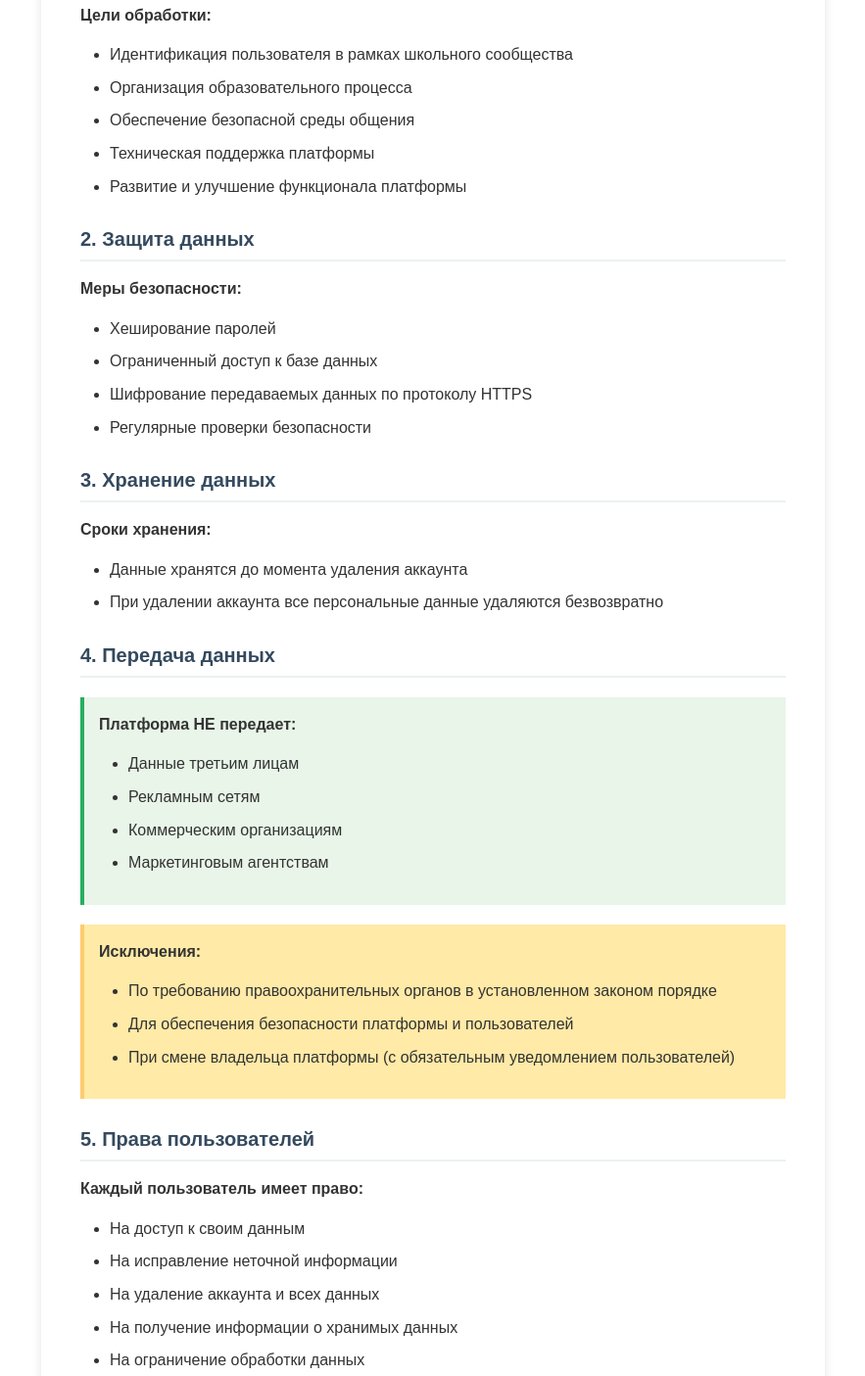
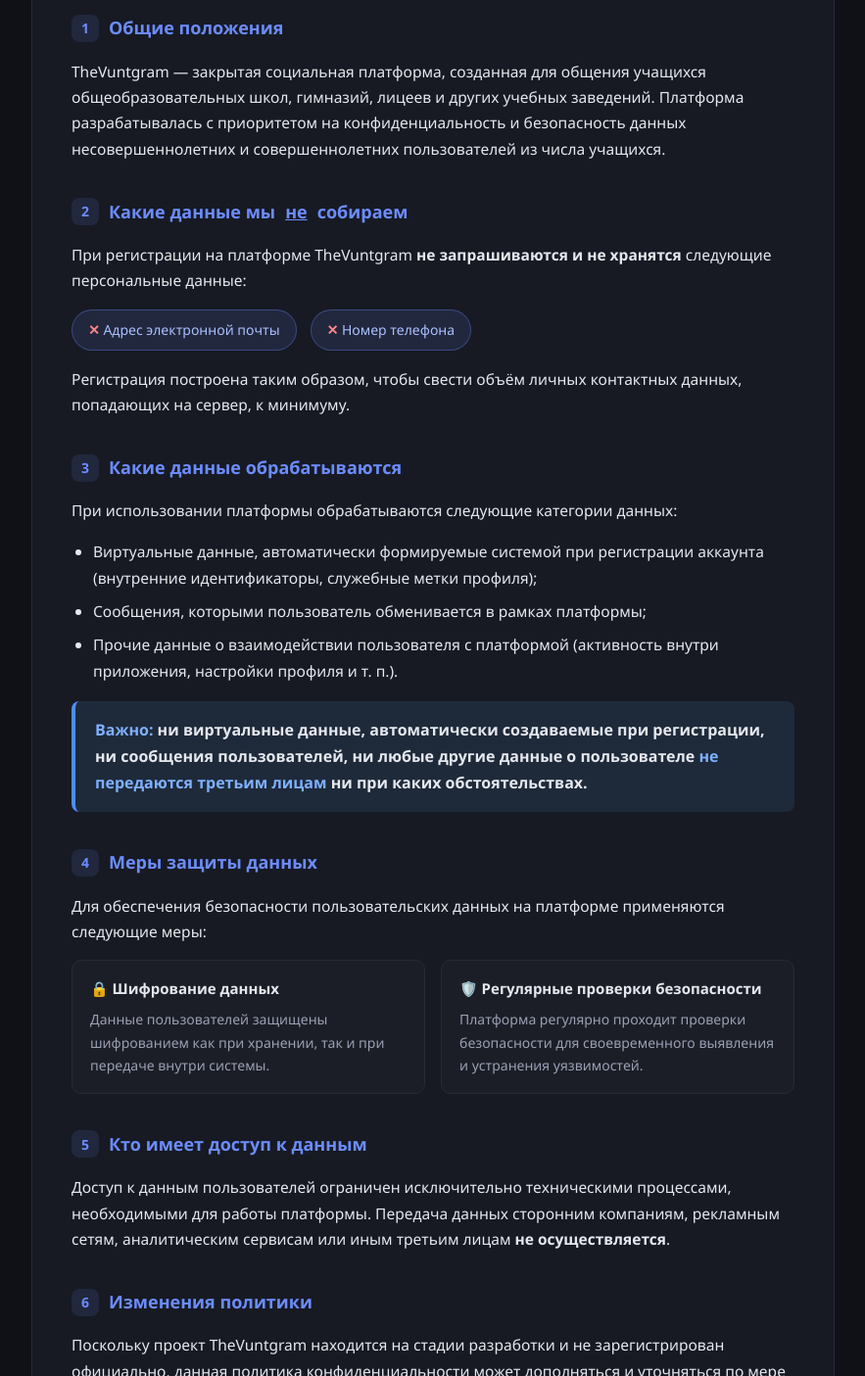
Before and after one commit to KrisRush111/politica, a plain HTML site: page index.html in a window 1280 px wide. Shown: the part 348-1753 px from the top of the page at 98% size, without its empty margins (198-1081 px from the left). Drawn offline with Linux system fonts and the light colour scheme.

Commit message:
Update index.html

```diff
--- a/index.html
+++ b/index.html
@@ -3,59 +3,107 @@
 <head>
 <meta charset="UTF-8">
 <meta name="viewport" content="width=device-width, initial-scale=1.0">
-    <title>Политика конфиденциальности - TheVuntgram</title>
+<title>Политика конфиденциальности — TheVuntgram</title>
 <style>
-        * {
-            margin: 0;
-            padding: 0;
-            box-sizing: border-box;
+    :root {
+        --bg: #0f1117;
+        --card: #171a23;
+        --accent: #6c8cff;
+        --accent-soft: rgba(108, 140, 255, 0.12);
+        --text: #e6e8ef;
+        --text-muted: #9aa0b4;
+        --border: #262a38;
+        --highlight-bg: #1e2a3a;
+        --highlight-border: #4d8dff;
     }
 
+    * { box-sizing: border-box; }
+
     body {
-            font-family: 'Arial', sans-serif;
-            line-height: 1.6;
-            color: #333;
-            background-color: #ffffff;
-            padding: 20px;
+        margin: 0;
+        font-family: 'Segoe UI', Roboto, Arial, sans-serif;
+        background: var(--bg);
+        color: var(--text);
+        line-height: 1.7;
+        padding: 40px 20px;
     }
 
-        .container {
-            max-width: 800px;
+    .wrapper {
+        max-width: 820px;
         margin: 0 auto;
-            background: white;
-            padding: 40px;
-            box-shadow: 0 0 10px rgba(0,0,0,0.1);
+    }
+
+    header {
+        text-align: center;
+        margin-bottom: 40px;
+    }
+
+    .logo {
+        display: inline-block;
+        font-size: 28px;
+        font-weight: 700;
+        color: var(--accent);
+        letter-spacing: 0.5px;
+        margin-bottom: 8px;
+    }
+
+    header p {
+        color: var(--text-muted);
+        font-size: 15px;
+        margin: 0;
+    }
+
+    .card {
+        background: var(--card);
+        border: 1px solid var(--border);
+        border-radius: 14px;
+        padding: 36px 40px;
     }
 
     h1 {
-            color: #2c3e50;
-            text-align: center;
-            margin-bottom: 30px;
-            font-size: 28px;
+        font-size: 24px;
+        margin-top: 0;
+        margin-bottom: 8px;
+    }
+
+    .subtitle {
+        color: var(--text-muted);
+        font-size: 14px;
+        margin-bottom: 32px;
+        border-bottom: 1px solid var(--border);
+        padding-bottom: 24px;
     }
 
     h2 {
-            color: #34495e;
-            margin: 25px 0 15px 0;
-            font-size: 20px;
-            border-bottom: 2px solid #ecf0f1;
-            padding-bottom: 5px;
+        font-size: 18px;
+        color: var(--accent);
+        margin-top: 36px;
+        margin-bottom: 14px;
+        display: flex;
+        align-items: center;
+        gap: 10px;
     }
 
-        h3 {
-            color: #2c3e50;
-            margin: 20px 0 10px 0;
-            font-size: 16px;
+    h2 .num {
+        display: inline-flex;
+        align-items: center;
+        justify-content: center;
+        min-width: 28px;
+        height: 28px;
+        background: var(--accent-soft);
+        border-radius: 8px;
+        font-size: 14px;
+        color: var(--accent);
     }
 
-        p {
-            margin-bottom: 15px;
-            text-align: justify;
+    p, li {
+        font-size: 15.5px;
+        color: var(--text);
     }
 
     ul {
-            margin: 15px 0;
-            padding-left: 30px;
+        padding-left: 22px;
+        margin: 12px 0;
     }
 
     li {
@@ -63,148 +111,170 @@
     }
 
     .highlight {
-            background-color: #e8f5e8;
-            padding: 15px;
-            border-left: 4px solid #27ae60;
-            margin: 20px 0;
+        background: var(--highlight-bg);
+        border-left: 4px solid var(--highlight-border);
+        padding: 16px 20px;
+        border-radius: 8px;
+        margin: 18px 0;
+        font-weight: 600;
     }
 
-        .warning {
-            background-color: #ffeaa7;
-            padding: 15px;
-            border-left: 4px solid #fdcb6e;
-            margin: 20px 0;
+    .highlight strong {
+        color: #7fb0ff;
     }
 
-        .date {
-            text-align: right;
-            color: #7f8c8d;
-            font-style: italic;
-            margin-top: 30px;
+    .no-collect {
+        display: flex;
+        gap: 14px;
+        flex-wrap: wrap;
+        margin: 16px 0;
     }
 
-        .back-button {
-            display: inline-block;
-            background: #3498db;
-            color: white;
-            padding: 10px 20px;
-            text-decoration: none;
-            border-radius: 5px;
-            margin-top: 20px;
+    .pill {
+        background: var(--accent-soft);
+        border: 1px solid rgba(108,140,255,0.35);
+        color: #a9c0ff;
+        padding: 8px 16px;
+        border-radius: 999px;
+        font-size: 14px;
+        font-weight: 500;
     }
 
-        .back-button:hover {
-            background: #2980b9;
+    .pill::before {
+        content: "✕ ";
+        color: #ff8585;
+        font-weight: 700;
     }
 
-        .contact-info {
-            background: #f8f9fa;
-            padding: 20px;
-            border-radius: 5px;
-            margin: 20px 0;
+    .security-grid {
+        display: grid;
+        grid-template-columns: 1fr 1fr;
+        gap: 16px;
+        margin: 16px 0;
+    }
+
+    .security-item {
+        background: rgba(255,255,255,0.02);
+        border: 1px solid var(--border);
+        border-radius: 10px;
+        padding: 16px 18px;
+    }
+
+    .security-item .title {
+        font-weight: 600;
+        color: var(--text);
+        margin-bottom: 6px;
+        font-size: 15px;
+    }
+
+    .security-item .desc {
+        color: var(--text-muted);
+        font-size: 14px;
+        margin: 0;
+    }
+
+    footer {
+        text-align: center;
+        margin-top: 30px;
+        color: var(--text-muted);
+        font-size: 13px;
+    }
+
+    @media (max-width: 600px) {
+        .card { padding: 26px 22px; }
+        .security-grid { grid-template-columns: 1fr; }
     }
 </style>
 </head>
 <body>
-    <div class="container">
-        <h1>ПОЛИТИКА КОНФИДЕНЦИАЛЬНОСТИ</h1>
+<div class="wrapper">
+
+    <header>
+        <div class="logo">TheVuntgram</div>
+        <p>Частная социальная сеть для учащихся школ, гимназий и лицеев</p>
+    </header>
+
+    <div class="card">
+        <h1>Политика конфиденциальности</h1>
+        <p class="subtitle">
+            Настоящий документ описывает, какие данные обрабатываются на платформе TheVuntgram
+            и каким образом обеспечивается их защита.
+        </p>
+
+        <h2><span class="num">1</span>Общие положения</h2>
+        <p>
+            TheVuntgram — закрытая социальная платформа, созданная для общения учащихся
+            общеобразовательных школ, гимназий, лицеев и других учебных заведений. Платформа
+            разрабатывалась с приоритетом на конфиденциальность и безопасность данных
+            несовершеннолетних и совершеннолетних пользователей из числа учащихся.
+        </p>
+
+        <h2><span class="num">2</span>Какие данные мы <u>не</u> собираем</h2>
+        <p>
+            При регистрации на платформе TheVuntgram <strong>не запрашиваются и не хранятся</strong>
+            следующие персональные данные:
+        </p>
+        <div class="no-collect">
+            <span class="pill">Адрес электронной почты</span>
+            <span class="pill">Номер телефона</span>
+        </div>
+        <p>
+            Регистрация построена таким образом, чтобы свести объём личных контактных данных,
+            попадающих на сервер, к минимуму.
+        </p>
+
+        <h2><span class="num">3</span>Какие данные обрабатываются</h2>
+        <p>При использовании платформы обрабатываются следующие категории данных:</p>
+        <ul>
+            <li>Виртуальные данные, автоматически формируемые системой при регистрации аккаунта (внутренние идентификаторы, служебные метки профиля);</li>
+            <li>Сообщения, которыми пользователь обменивается в рамках платформы;</li>
+            <li>Прочие данные о взаимодействии пользователя с платформой (активность внутри приложения, настройки профиля и т. п.).</li>
+        </ul>
 
         <div class="highlight">
-            <p><strong>Дата вступления в силу:</strong> 12 августа 2025 года</p>
-            <p>Настоящая Политика конфиденциальности описывает, как TheVuntgram собирает, использует и защищает вашу личную информацию.</p>
+            <strong>Важно:</strong> ни виртуальные данные, автоматически создаваемые при регистрации,
+            ни сообщения пользователей, ни любые другие данные о пользователе
+            <strong>не передаются третьим лицам</strong> ни при каких обстоятельствах.
         </div>
 
-        <h2>1. Обработка данных</h2>
-        <p><strong>Цели обработки:</strong></p>
-        <ul>
-            <li>Идентификация пользователя в рамках школьного сообщества</li>
-            <li>Организация образовательного процесса</li>
-            <li>Обеспечение безопасной среды общения</li>
-            <li>Техническая поддержка платформы</li>
-            <li>Развитие и улучшение функционала платформы</li>
-        </ul>
-
-        <h2>2. Защита данных</h2>
-        <p><strong>Меры безопасности:</strong></p>
-        <ul>
-            <li>Хеширование паролей</li>
-            <li>Ограниченный доступ к базе данных</li>
-            <li>Шифрование передаваемых данных по протоколу HTTPS</li>
-            <li>Регулярные проверки безопасности</li>
-        </ul>
-
-        <h2>3. Хранение данных</h2>
-        <p><strong>Сроки хранения:</strong></p>
-        <ul>
-            <li>Данные хранятся до момента удаления аккаунта</li>
-            <li>При удалении аккаунта все персональные данные удаляются безвозвратно</li>
-
-        </ul>
-
-        <h2>4. Передача данных</h2>
-        <div class="highlight">
-            <p><strong>Платформа НЕ передает:</strong></p>
-            <ul>
-                <li>Данные третьим лицам</li>
-                <li>Рекламным сетям</li>
-                <li>Коммерческим организациям</li>
-                <li>Маркетинговым агентствам</li>
-            </ul>
+        <h2><span class="num">4</span>Меры защиты данных</h2>
+        <p>Для обеспечения безопасности пользовательских данных на платформе применяются следующие меры:</p>
+        <div class="security-grid">
+            <div class="security-item">
+                <div class="title">🔒 Шифрование данных</div>
+                <p class="desc">Данные пользователей защищены шифрованием как при хранении, так и при передаче внутри системы.</p>
+            </div>
+            <div class="security-item">
+                <div class="title">🛡️ Регулярные проверки безопасности</div>
+                <p class="desc">Платформа регулярно проходит проверки безопасности для своевременного выявления и устранения уязвимостей.</p>
+            </div>
         </div>
 
-        <div class="warning">
-            <p><strong>Исключения:</strong></p>
-            <ul>
-                <li>По требованию правоохранительных органов в установленном законом порядке</li>
-                <li>Для обеспечения безопасности платформы и пользователей</li>
-                <li>При смене владельца платформы (с обязательным уведомлением пользователей)</li>
-            </ul>
+        <h2><span class="num">5</span>Кто имеет доступ к данным</h2>
+        <p>
+            Доступ к данным пользователей ограничен исключительно техническими процессами,
+            необходимыми для работы платформы. Передача данных сторонним компаниям, рекламным
+            сетям, аналитическим сервисам или иным третьим лицам <strong>не осуществляется</strong>.
+        </p>
+
+        <h2><span class="num">6</span>Изменения политики</h2>
+        <p>
+            Поскольку проект TheVuntgram находится на стадии разработки и не зарегистрирован
+            официально, данная политика конфиденциальности может дополняться и уточняться по мере
+            развития платформы. Актуальная версия документа всегда доступна пользователям
+            внутри приложения.
+        </p>
+
+        <h2><span class="num">7</span>Контакты</h2>
+        <p>
+            По вопросам, связанным с обработкой персональных данных на платформе TheVuntgram,
+            вы можете обратиться к администрации проекта через раздел поддержки внутри приложения.
+        </p>
     </div>
 
-        <h2>5. Права пользователей</h2>
-        <p><strong>Каждый пользователь имеет право:</strong></p>
-        <ul>
-            <li>На доступ к своим данным</li>
-            <li>На исправление неточной информации</li>
-            <li>На удаление аккаунта и всех данных</li>
-            <li>На получение информации о хранимых данных</li>
-            <li>На ограничение обработки данных</li>
-        </ul>
-
-        <h2>6. Особые положения для несовершеннолетних</h2>
-
-        <h3>Для пользователей до 14 лет:</h3>
-        <ul>
-            <li>Родители могут запросить полную информацию о данных ребенка</li>
-            <li>Родители могут потребовать удаления аккаунта ребенка</li>
-        </ul>
-
-        <h3>Для пользователей от 14 до 18 лет:</h3>
-        <ul>
-            <li>Пользователь самостоятельно управляет своими данными</li>
-            <li>Родители могут обратиться для получения информации об активности</li>
-            <li>Обеспечивается повышенный уровень модерации</li>
-        </ul>
-
-        <h2>7. Использование файлов cookie</h2>
-        <p>Платформа использует только технические cookie, необходимые для:</p>
-        <ul>
-            <li>Аутентификации пользователей</li>
-            <li>Сохранения настроек сессии</li>
-            <li>Обеспечения безопасности</li>
-            <li>Анализа производительности платформы</li>
-        </ul>
-
-        <h2>8. Международная передача данных</h2>
-        <p>Все данные пользователей хранятся и обрабатываются на территории страны регистрации платформы. Международная передача данных не осуществляется.</p>
-
-
-        <h2>10. Изменения в политике</h2>
-        <p>Мы оставляем за собой право вносить изменения в настоящую Политику конфиденциальности. Все изменения публикуются на этой странице с указанием даты последнего обновления.</p>
-
-        <div class="date">
-            <p>Дата последнего обновления: 12 августа 2025 года</p>
-        </div>
+    <footer>
+        © TheVuntgram — платформа для учащихся школ, гимназий и лицеев
+    </footer>
 
 </div>
 </body>
```
Lines whose indentation alone changed are shown as unchanged.
